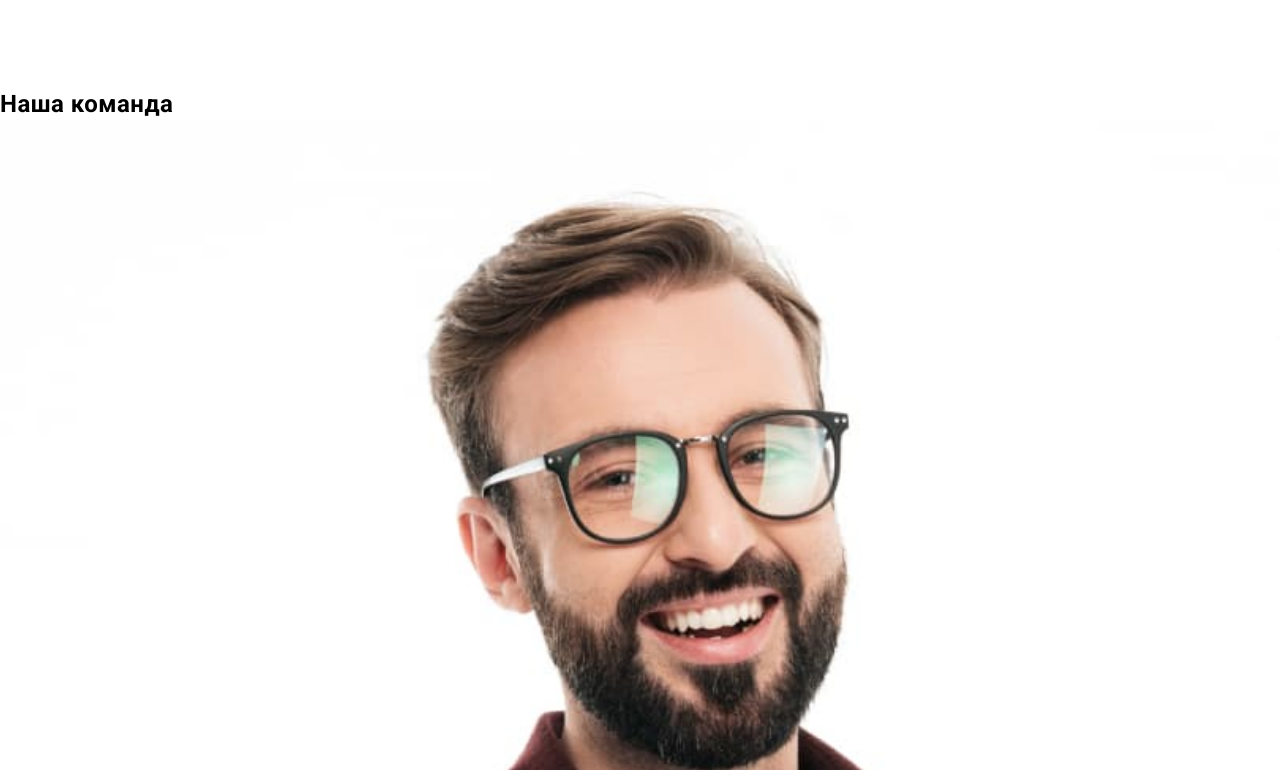
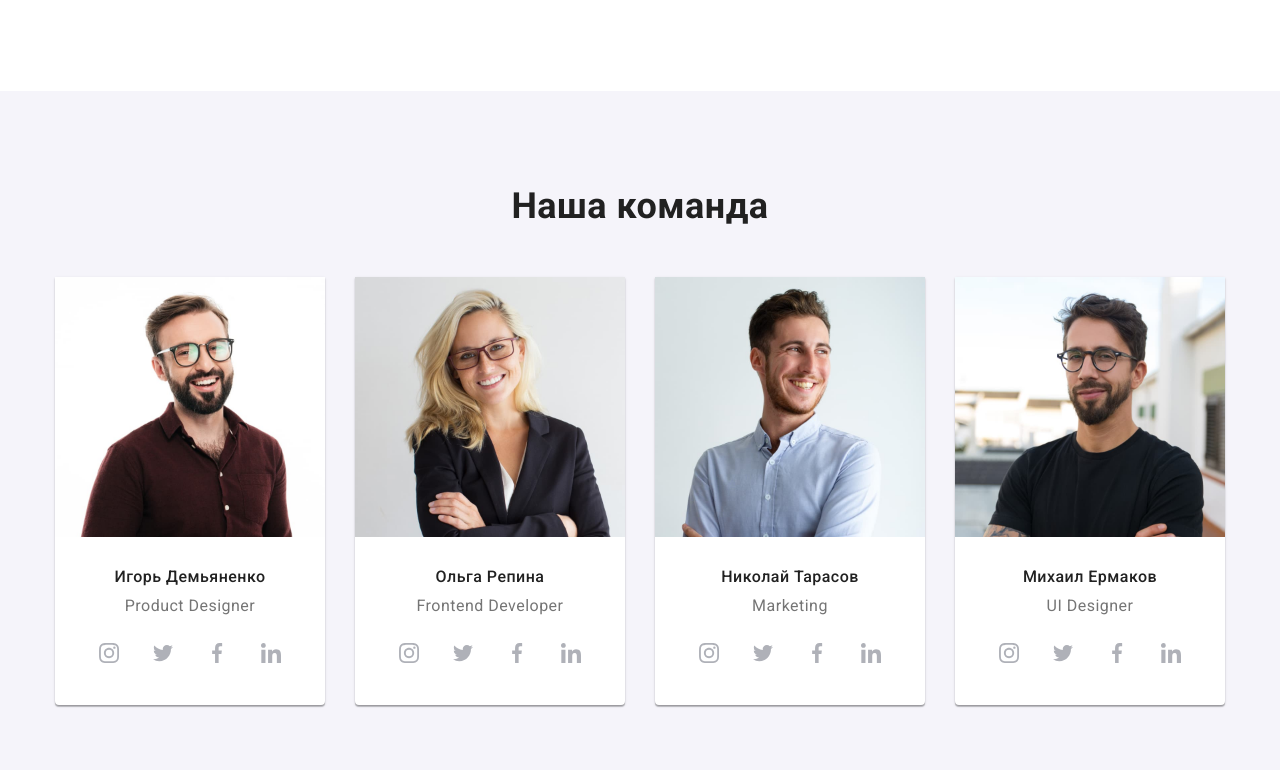
Before and after one commit to Julia-Kotoniy/goit-markup-hw-07, a plain HTML site: page index.html in a window 1280 px wide. Shown: the part 1510-2280 px from the top of the page. Drawn offline with nearby package versions, Linux system fonts and the light colour scheme.

Commit message:
Добавляет секцию команды

```diff
--- a/index.html
+++ b/index.html
@@ -133,143 +133,152 @@
             </div>
         </section>
 
-        <section>
-            <h2>Наша команда</h2>
-            <ul>
-                <li>
+        <section class="our-team">
+           <div class="container">
+                <h2 class="our-team__title">Наша команда</h2>
+                <ul class="cards">
+                    <li class="cards__item">
+                        <div class="cards__thumb">
                             <img src="./images/igor.jpg" alt="Игорь Демьяненко">
-                    <h3>Игорь Демьяненко</h3>
-                    <p>Product Designer</p>
-                    <ul>
-                        <li>
-                            <a href="">
-                                <svg width="20" height="20">
+                        </div>
+                        <h3 class="cards__name">Игорь Демьяненко</h3>
+                        <p class="cards__text">Product Designer</p>
+                        <ul class="media">
+                            <li class="media__item">
+                                <a href="" class="media__link">
+                                    <svg width="20" height="20" class="media__icon">
                                         <use href="./images/icons.svg#instagram"></use>
                                     </svg>
                                 </a>
                             </li>
-                        <li>
-                            <a href="">
-                                <svg width="20" height="20">
+                            <li class="media__item">
+                                <a href="" class="media__link">
+                                    <svg width="20" height="20" class="media__icon">
                                         <use href="./images/icons.svg#twitter"></use>
                                     </svg>
                                 </a>
                             </li>
-                        <li>
-                            <a href="">
-                                <svg width="20" height="20">
+                            <li class="media__item">
+                                <a href="" class="media__link">
+                                    <svg width="20" height="20" class="media__icon">
                                         <use href="./images/icons.svg#facebook"></use>
                                     </svg>
                                 </a>
                             </li>
-                        <li>
-                            <a href="">
-                                <svg width="20" height="20">
+                            <li class="media__item">
+                                <a href="" class="media__link">
+                                    <svg width="20" height="20" class="media__icon">
                                         <use href="./images/icons.svg#linkedin"></use>
                                     </svg>
                                 </a>
                             </li>
                         </ul>
                     </li>
-                <li>
+                    <li class="cards__item">
+                        <div class="cards__thumb">
                             <img src="./images/olha.jpg" alt="Ольга Репина">
-                    <h3>Ольга Репина</h3>
-                    <p>Frontend Developer</p>
-                    <ul>
-                        <li>
-                            <a href="">
-                                <svg width="20" height="20">
+                        </div>
+                        <h3 class="cards__name">Ольга Репина</h3>
+                        <p class="cards__text">Frontend Developer</p>
+                        <ul class="media">
+                           <li class="media__item">
+                                <a href="" class="media__link">
+                                    <svg width="20" height="20" class="media__icon">
                                         <use href="./images/icons.svg#instagram"></use>
                                     </svg>
                                 </a>
                             </li>
-                        <li>
-                            <a href="">
-                                <svg width="20" height="20">
+                            <li class="media__item">
+                                <a href="" class="media__link">
+                                    <svg width="20" height="20" class="media__icon">
                                         <use href="./images/icons.svg#twitter"></use>
                                     </svg>
                                 </a>
                             </li>
-                        <li>
-                            <a href="">
-                                <svg width="20" height="20">
+                            <li class="media__item">
+                                <a href="" class="media__link">
+                                    <svg width="20" height="20" class="media__icon">
                                         <use href="./images/icons.svg#facebook"></use>
                                     </svg>
                                 </a>
                             </li>
-                        <li>
-                            <a href="">
-                                <svg width="20" height="20">
+                            <li class="media__item">
+                                <a href="" class="media__link">
+                                    <svg width="20" height="20" class="media__icon">
                                         <use href="./images/icons.svg#linkedin"></use>
                                     </svg>
                                 </a>
                             </li>
                         </ul>
                     </li>
-                <li>
+                    <li class="cards__item">
+                        <div class="cards__thumb">
                             <img src="./images/nikolai.jpg" alt="Николай Тарасов">
-                    <h3>Николай Тарасов</h3>
-                    <p>Marketing</p>
-                    <ul>
-                        <li>
-                            <a href="">
-                                <svg width="20" height="20">
+                        </div>
+                        <h3 class="cards__name">Николай Тарасов</h3>
+                        <p class="cards__text">Marketing</p>
+                        <ul class="media">
+                            <li class="media__item">
+                                <a href="" class="media__link">
+                                    <svg width="20" height="20" class="media__icon">
                                         <use href="./images/icons.svg#instagram"></use>
                                     </svg>
                                 </a>
                             </li>
-                        <li>
-                            <a href="">
-                                <svg width="20" height="20">
+                            <li class="media__item">
+                                <a href="" class="media__link">
+                                    <svg width="20" height="20" class="media__icon">
                                         <use href="./images/icons.svg#twitter"></use>
                                     </svg>
                                 </a>
                             </li>
-                        <li>
-                            <a href="">
-                                <svg width="20" height="20">
+                            <li class="media__item">
+                                <a href="" class="media__link">
+                                    <svg width="20" height="20" class="media__icon">
                                         <use href="./images/icons.svg#facebook"></use>
                                     </svg>
                                 </a>
                             </li>
-                        <li>
-                            <a href="">
-                                <svg width="20" height="20">
+                            <li class="media__item">
+                                <a href="" class="media__link">
+                                    <svg width="20" height="20" class="media__icon">
                                         <use href="./images/icons.svg#linkedin"></use>
                                     </svg>
                                 </a>
                             </li>
                         </ul>
                     </li>
-                <li>
+                    <li class="cards__item">
+                        <div class="cards__thumb">
                             <img src="./images/michail.jpg" alt="Михаил Ермаков">
-                    <h3>Михаил Ермаков</h3>
-                    <p>UI Designer</p>
-                    <ul>
-                        <li>
-                            <a href="">
-                                <svg width="20" height="20">
+                        </div>
+                        <h3 class="cards__name">Михаил Ермаков</h3>
+                        <p class="cards__text">UI Designer</p>
+                        <ul class="media">
+                            <li class="media__item">
+                                <a href="" class="media__link">
+                                    <svg width="20" height="20" class="media__icon">
                                         <use href="./images/icons.svg#instagram"></use>
                                     </svg>
                                 </a>
                             </li>
-                        <li>
-                            <a href="">
-                                <svg width="20" height="20">
+                            <li class="media__item">
+                                <a href="" class="media__link">
+                                    <svg width="20" height="20" class="media__icon">
                                         <use href="./images/icons.svg#twitter"></use>
                                     </svg>
                                 </a>
                             </li>
-                        <li>
-                            <a href="">
-                                <svg width="20" height="20">
+                            <li class="media__item">
+                                <a href="" class="media__link">
+                                    <svg width="20" height="20" class="media__icon">
                                         <use href="./images/icons.svg#facebook"></use>
                                     </svg>
                                 </a>
                             </li>
-                        <li>
-                            <a href="">
-                                <svg width="20" height="20">
+                            <li class="media__item">
+                                <a href="" class="media__link">
+                                    <svg width="20" height="20" class="media__icon">
                                         <use href="./images/icons.svg#linkedin"></use>
                                     </svg>
                                 </a>
@@ -277,6 +286,7 @@
                         </ul>
                     </li>
                 </ul>
+           </div>
         </section>
 
         <section>
--- a/sass/components/_header.scss
+++ b/sass/components/_header.scss
@@ -42,7 +42,10 @@
   line-height: 1.143;
   letter-spacing: 0.02em;
 
-  &:hover {
+  transition: color 250ms cubic-bezier(0.4, 0, 0.2, 1);
+
+  &:hover,
+  &:focus {
     color: getColor(accent);
   }
 }
@@ -103,4 +106,5 @@
 .contacts__icon {
   fill: currentColor;
   margin-right: 10px;
+  transition: fill 250ms cubic-bezier(0.4, 0, 0.2, 1);
 }
--- a/sass/components/_hero.scss
+++ b/sass/components/_hero.scss
@@ -49,4 +49,8 @@
   box-shadow: 0px 4px 4px rgba(0, 0, 0, 0.15);
   border-radius: 4px;
   border: none;
+
+  &:hover {
+    cursor: pointer;
+  }
 }
--- /dev/null
+++ b/sass/components/_our-team.scss
@@ -0,0 +1,104 @@
+@import '../utils/variables';
+@import '../utils/common';
+
+.our-team {
+  padding-top: 94px;
+  padding-bottom: 94px;
+  text-align: center;
+
+  background-color: getColor(secondary-back);
+}
+
+.our-team__title {
+  margin-bottom: 50px;
+
+  font-weight: 700;
+  font-size: 36px;
+  line-height: 42px;
+
+  color: getColor(title-text);
+}
+
+.cards {
+  display: flex;
+  justify-content: center;
+  align-items: center;
+}
+
+.cards__item + .cards__item {
+  margin-left: 30px;
+}
+
+.cards__item {
+  text-align: center;
+  padding-bottom: 30px;
+
+  background-color: getColor(primary-back);
+
+  box-shadow: 0px 1px 3px rgba(0, 0, 0, 0.12), 0px 1px 1px rgba(0, 0, 0, 0.14),
+    0px 2px 1px rgba(0, 0, 0, 0.2);
+  border-radius: 0px 0px 4px 4px;
+}
+
+.cards__thumb {
+  margin-bottom: 30px;
+
+  width: 270px;
+  height: 260px;
+}
+
+.cards__name {
+  margin-bottom: 10px;
+
+  font-weight: 500;
+  font-size: 16px;
+  line-height: 1.188;
+  color: getColor(title-text);
+}
+
+.cards__text {
+  margin-bottom: 16px;
+
+  font-size: 16px;
+  line-height: 1.188;
+  color: getColor(grey-text);
+}
+
+.media {
+  display: flex;
+  justify-content: center;
+  align-items: center;
+}
+
+.media__item {
+  display: flex;
+  justify-content: center;
+  align-items: center;
+}
+
+.media__item + .media__item {
+  margin-left: 10px;
+}
+
+.media__link {
+  display: flex;
+  justify-content: center;
+
+  padding: 12px;
+
+  border-radius: 50%;
+  color: rgba(175, 177, 184, 1);
+
+  transition: background-color 250ms cubic-bezier(0.4, 0, 0.2, 1),
+    color 250ms cubic-bezier(0.4, 0, 0.2, 1);
+
+  &:hover,
+  &:focus {
+    background-color: getColor(accent);
+    color: rgba(255, 255, 255, 1);
+  }
+}
+
+.media__icon {
+  fill: currentColor;
+}
--- a/sass/main.scss
+++ b/sass/main.scss
@@ -2,3 +2,4 @@
 @import './components/hero';
 @import './components/advantages';
 @import './components/work';
+@import './components/our-team';
```
Also changed, not shown: css/main.css, css/main.min.css, 2 other files. Lines whose indentation alone changed are shown as unchanged.
